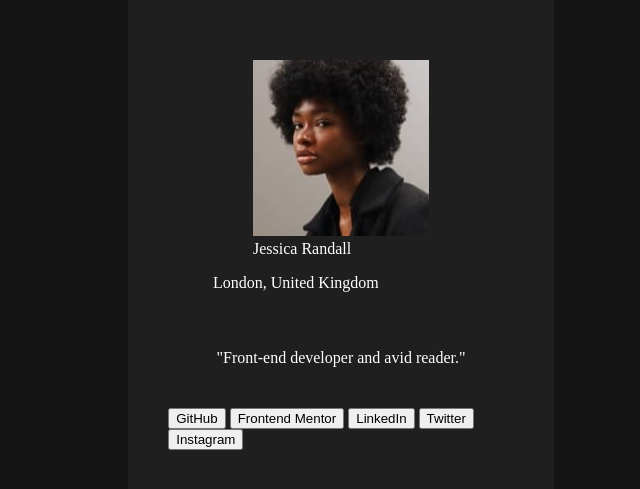
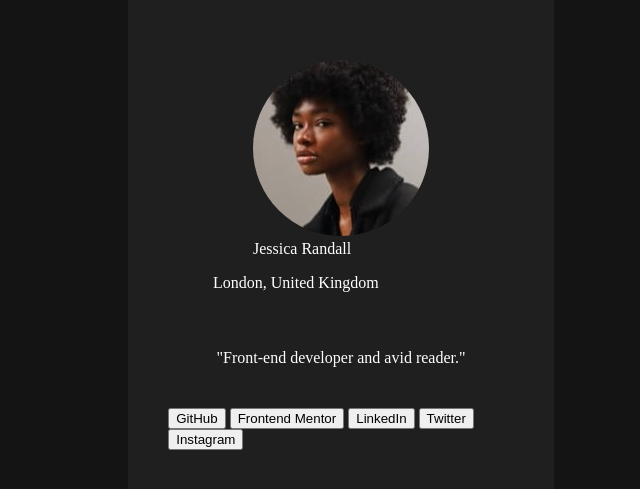
Before and after one commit to KakDealz/Social-links-profile, a plain HTML site: page index.html in a window 1280 px wide. Shown: the part 153-642 px from the top of the page, without its empty margins (299-939 px from the left). Drawn offline with Linux system fonts and the light colour scheme.

Commit message:
feat: add rounding to avatar

```diff
--- a/css/style.css
+++ b/css/style.css
@@ -21,3 +21,7 @@ body {
     align-items: center;
     gap: 25px;
 }
+
+img {
+    border-radius: 50%;
+}
```
